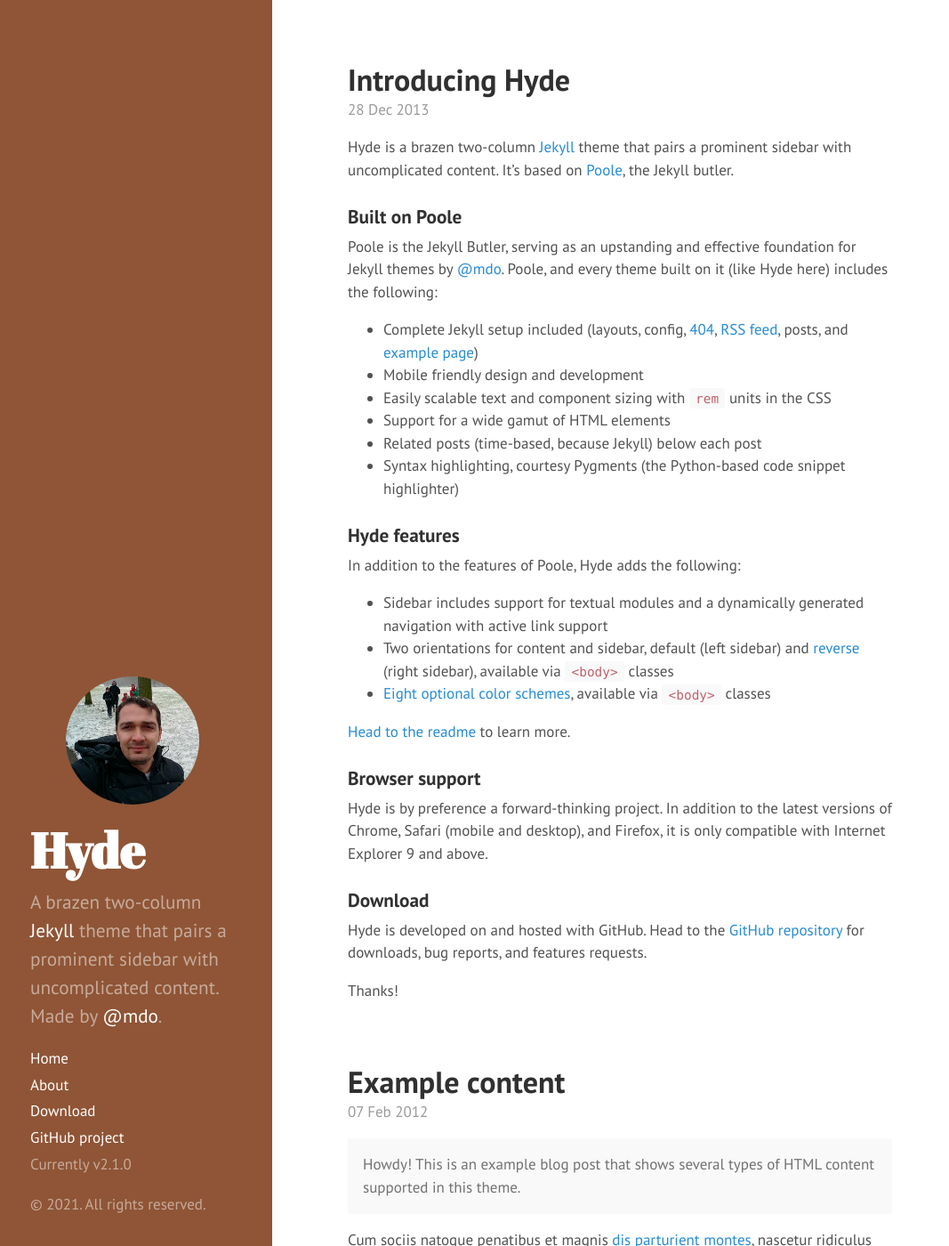
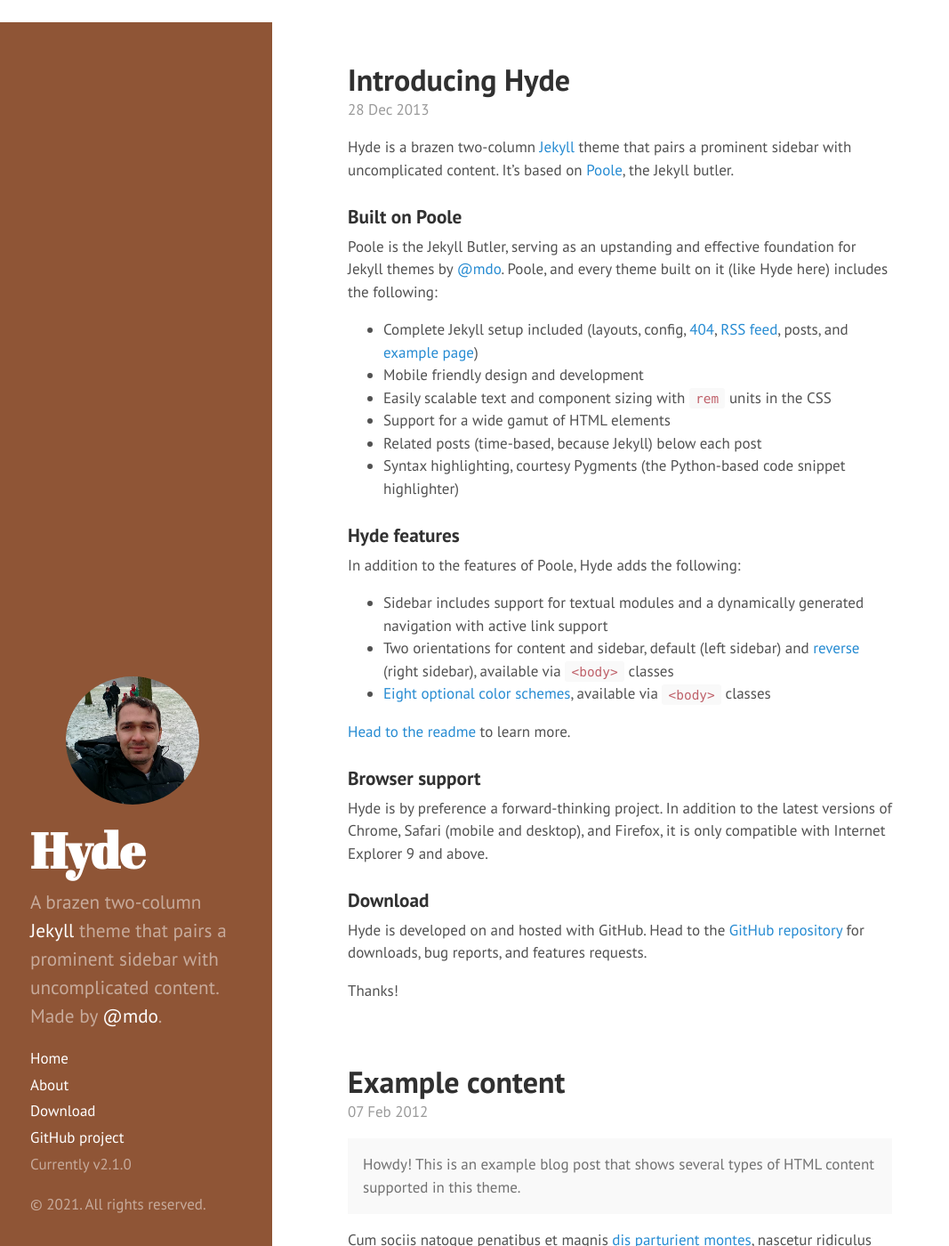
Before and after one commit to geocabral/geocabral.github.io, a Jekyll site: the page built from index.html, in a window 1280 px wide and 1400 px high. Shown: the whole window at 89% size, without its empty margins (0-1067 px from the left). Built offline with Jekyll 4.4.1, drawn with Linux system fonts in a browser that asks for light colours; Markdown is read by kramdown in place of the engine named in the settings; the list of posts is cut into pages by our own code.

Commit message:
Update hyde.css

```diff
--- a/public/css/hyde.css
+++ b/public/css/hyde.css
@@ -67,7 +67,7 @@
 @media (min-width: 48em) {
   .sidebar {
     position: fixed;
-    top: 0;
+    top: 25px;
     left: 0;
     bottom: 0;
     width: 18rem;
```
